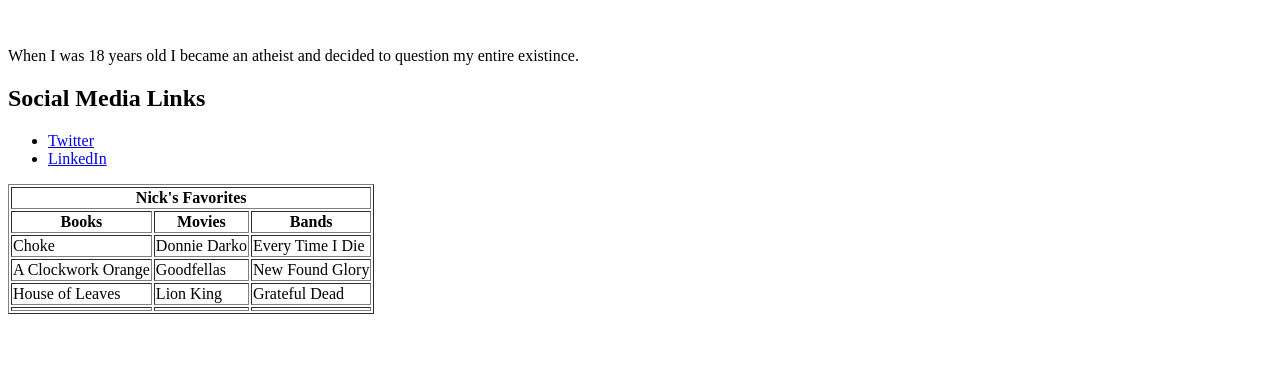
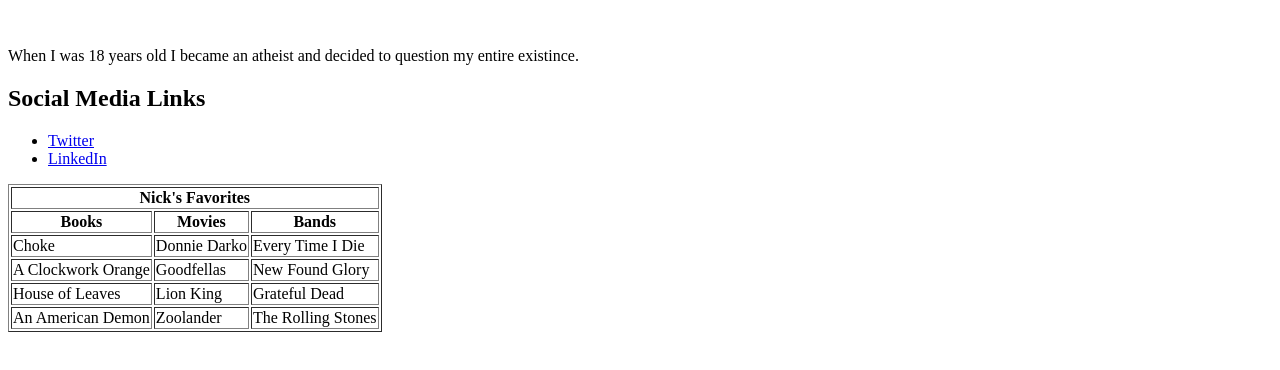
Before and after one commit to nwrosing/nwrosing.github.io, a plain HTML site: page index.html in a window 1280 px wide. Shown: the part 404-774 px from the top of the page. Drawn offline with Linux system fonts and the light colour scheme.

Commit message:
Update index.html

```diff
--- a/index.html
+++ b/index.html
@@ -16,8 +16,7 @@
   </p>
   <br>
   <p>
-    When I was 18 years old I became an atheist and decided
-    to question my entire existince.
+    When I was 18 years old I became an atheist and decided to question my entire existince.
   </p>
 
   <h2>Social Media Links</h2>
@@ -54,9 +53,9 @@
         <td>Grateful Dead</td>
       </tr>
       <tr>
-        <td></td>
-        <td></td>
-        <td></td>
+        <td>An American Demon</td>
+        <td>Zoolander</td>
+        <td>The Rolling Stones</td>
       </tr>
     </tbody>
   </table>
```
